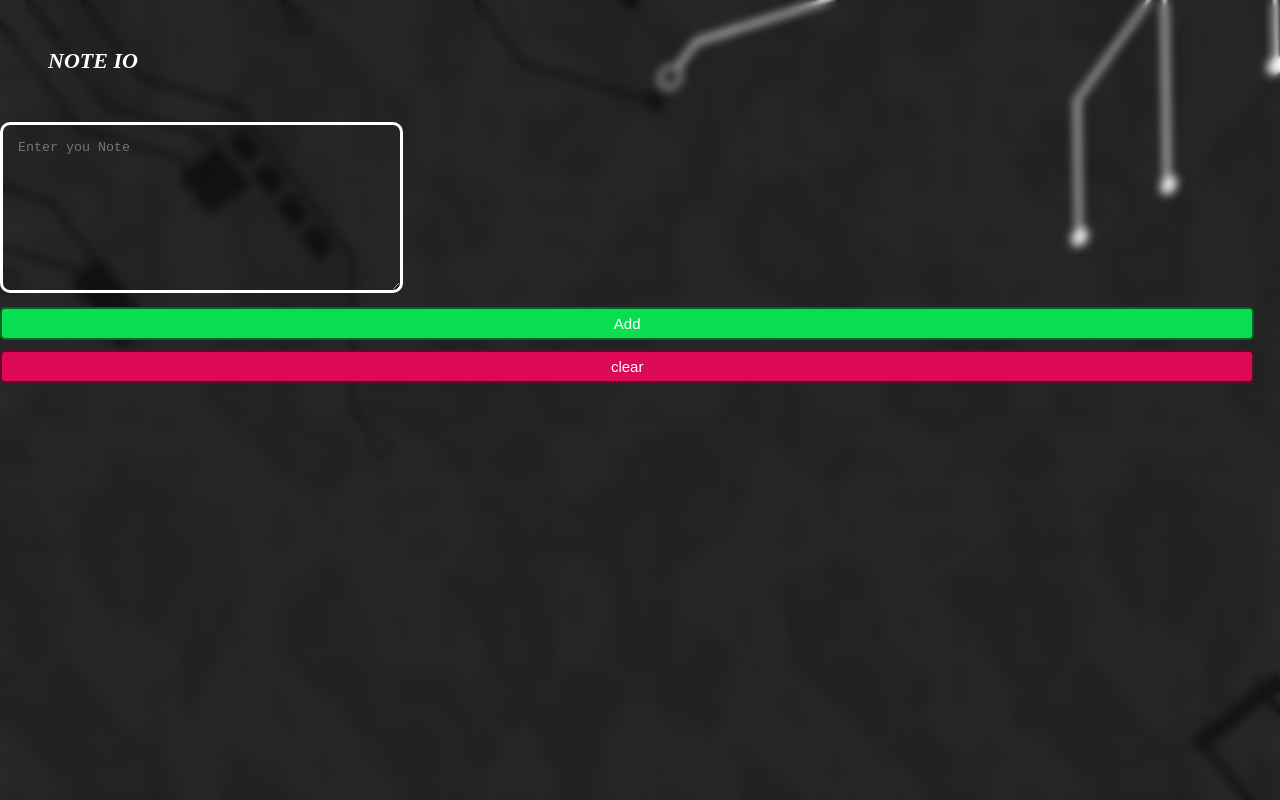
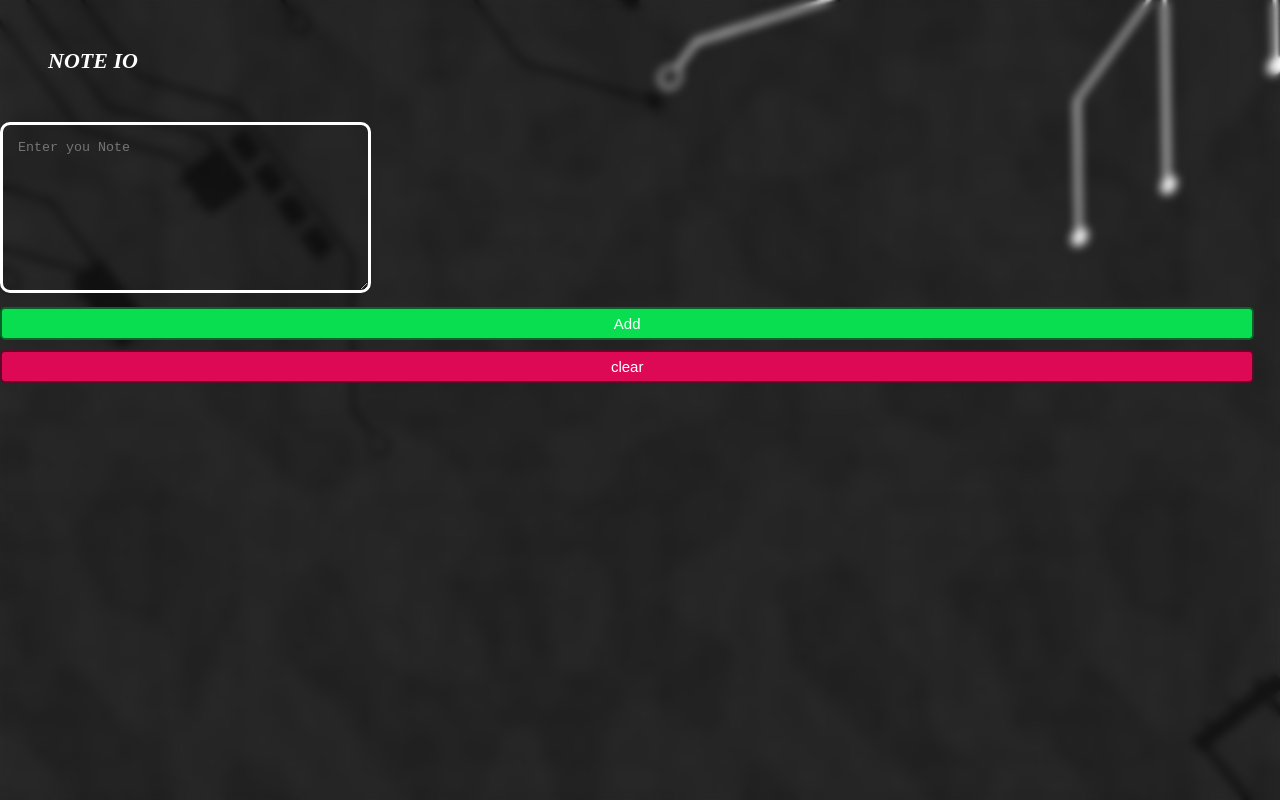
Before and after one commit to Revilxx/Note-taker-app, a plain HTML site: page index.html in a window 1280 px wide. Drawn offline with Linux system fonts and the light colour scheme.

Commit message:
Update index.html

```diff
--- a/index.html
+++ b/index.html
@@ -20,7 +20,7 @@
     <h5 >NOTE IO</h5>
   </header>
     <div>
-    <textarea  name="Note" id="Note" cols="44" rows="9" placeholder='Enter you Note'></textarea>
+    <textarea  name="Note" id="Note" cols="40" rows="9" placeholder='Enter you Note'></textarea>
   </div>
   <button class='Add' onclick='noteHandling()'>Add</button>
   <button class='Clear' onclick='clearingNote()'>clear</button>
```
